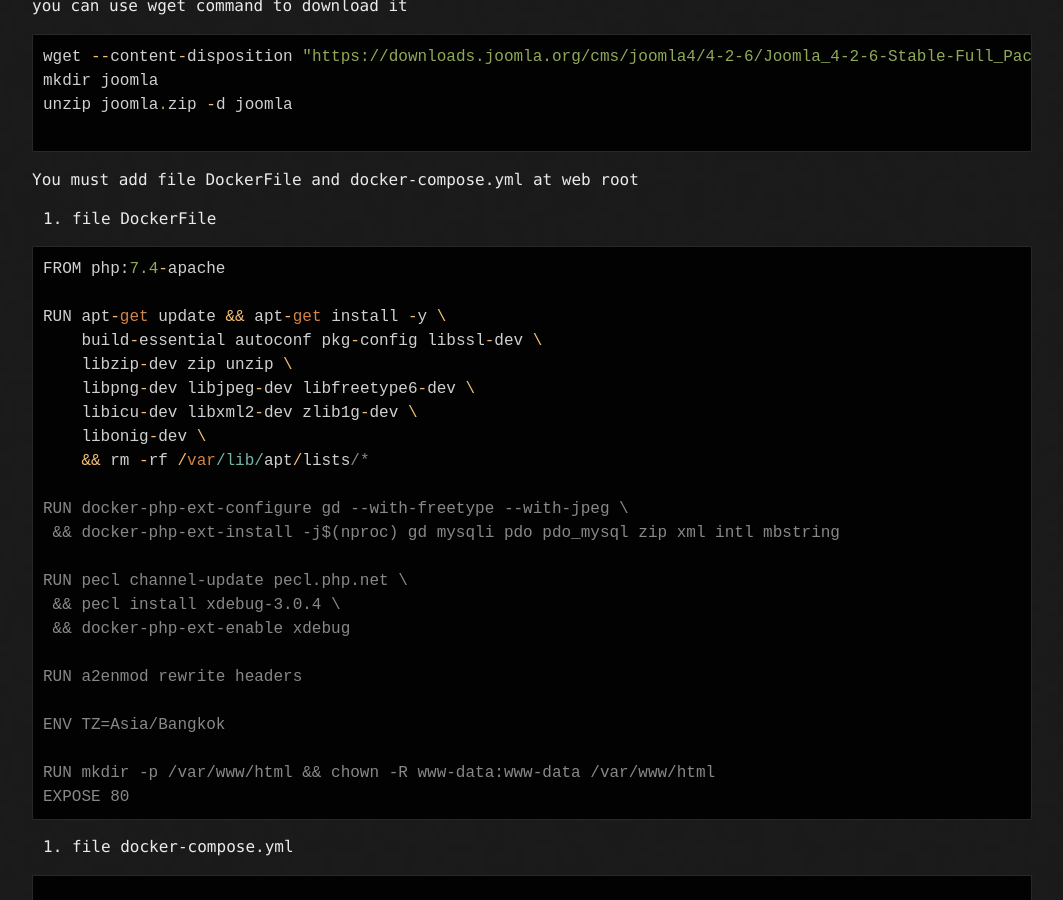
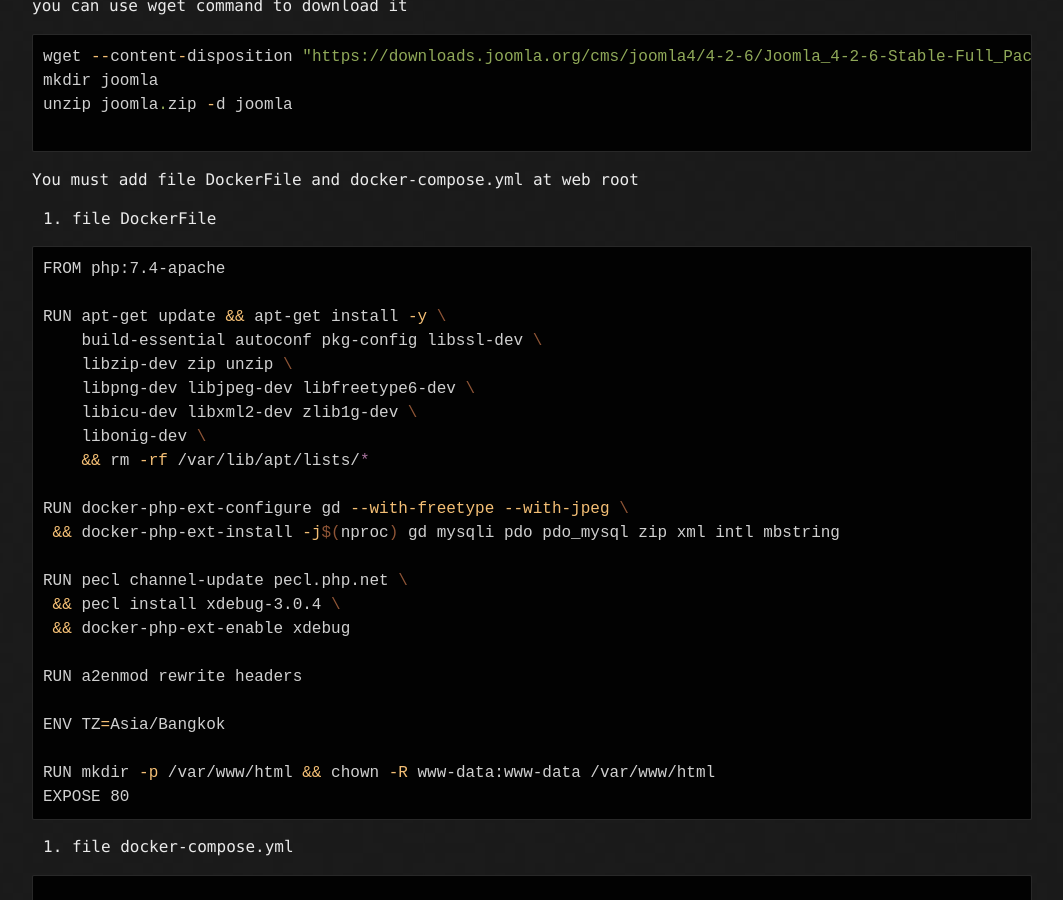
Before and after one commit to 0xki29/blog, a Jekyll site: the page built from _posts/2025-10-30-phan-tich-CVE-2023-23752.md, in a window 1280 px wide and 900 px high, scrolled down 622 px. Shown: the whole window, without its empty margins (108-1171 px from the left). Built offline with Jekyll 4.4.1, drawn with Linux system fonts in a browser that asks for light colours.

Commit message:
Add post: Phân tích CVE-2023-23752

````diff
--- a/_posts/2025-10-30-phan-tich-CVE-2023-23752.md
+++ b/_posts/2025-10-30-phan-tich-CVE-2023-23752.md
@@ -30,7 +30,7 @@ You must add file DockerFile and docker-compose.yml at web root
 
 1. file DockerFile
 
-```js
+```bash
 FROM php:7.4-apache
 
 RUN apt-get update && apt-get install -y \
@@ -101,4 +101,4 @@ volumes:
 
    install this extention
 
-![Short description](/assets/phpdebug.png)
+![Short description]({{ "/assets/phpdebug.png" | relative_url }})
````
